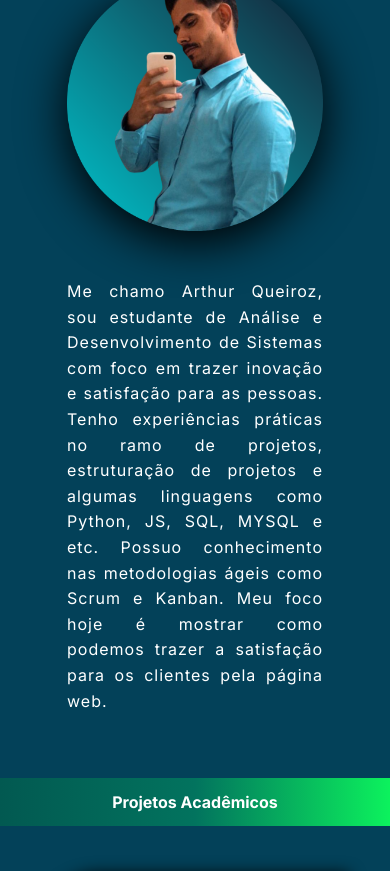
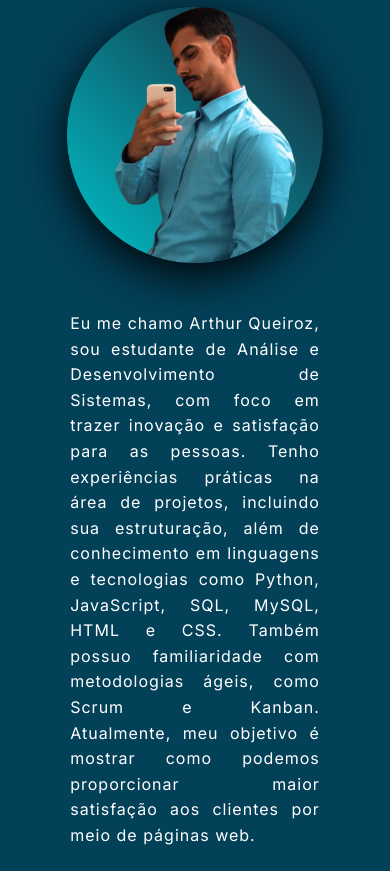
Before and after one commit to ArthurLimaQz/Portifolio, a plain HTML site: page index.html in a window 390 px wide. Shown: the part 215-1086 px from the top of the page. Drawn offline with nearby package versions, Linux system fonts and the light colour scheme.

Commit message:
atualizando apresentação

```diff
--- a/index.html
+++ b/index.html
@@ -38,12 +38,13 @@
                 </div>
                 <div class="introducao__texto">
                     <p id="apresentacao">
-                        Me chamo Arthur Queiroz, sou estudante de Análise e Desenvolvimento de Sistemas com foco em
-                        trazer inovação e satisfação para as pessoas. Tenho experiências práticas no ramo de projetos,
-                        estruturação de projetos e algumas linguagens
-                        como Python, JS, SQL, MYSQL e etc. Possuo conhecimento nas metodologias ágeis como Scrum e
-                        Kanban.
-                        Meu foco hoje é mostrar como podemos trazer a satisfação para os clientes pela página web.
+                        Eu me chamo Arthur Queiroz, sou estudante de Análise e Desenvolvimento de Sistemas, com foco em
+                        trazer inovação e satisfação para as pessoas. Tenho experiências práticas na área de projetos,
+                        incluindo sua estruturação, além de conhecimento em linguagens e tecnologias como Python,
+                        JavaScript, SQL, MySQL, HTML e CSS. Também possuo familiaridade com metodologias ágeis, como
+                        Scrum e Kanban.
+                        Atualmente, meu objetivo é mostrar como podemos proporcionar maior satisfação aos clientes por
+                        meio de páginas web.
                     </p>
                 </div>
             </div>
--- a/responsive.css
+++ b/responsive.css
@@ -15,7 +15,7 @@
 
     .box {
         display: flex;
-        width: 20rem;
+        width: 80%;
         margin: auto;
         flex-direction: column;
         flex-wrap: wrap;
@@ -25,7 +25,7 @@
 
     .introducao__titulo {
         text-align: center;
-        width: auto;
+        width: 80%;
         font-size: 32px;
         font-weight: 800;
         letter-spacing: 2px;
```
